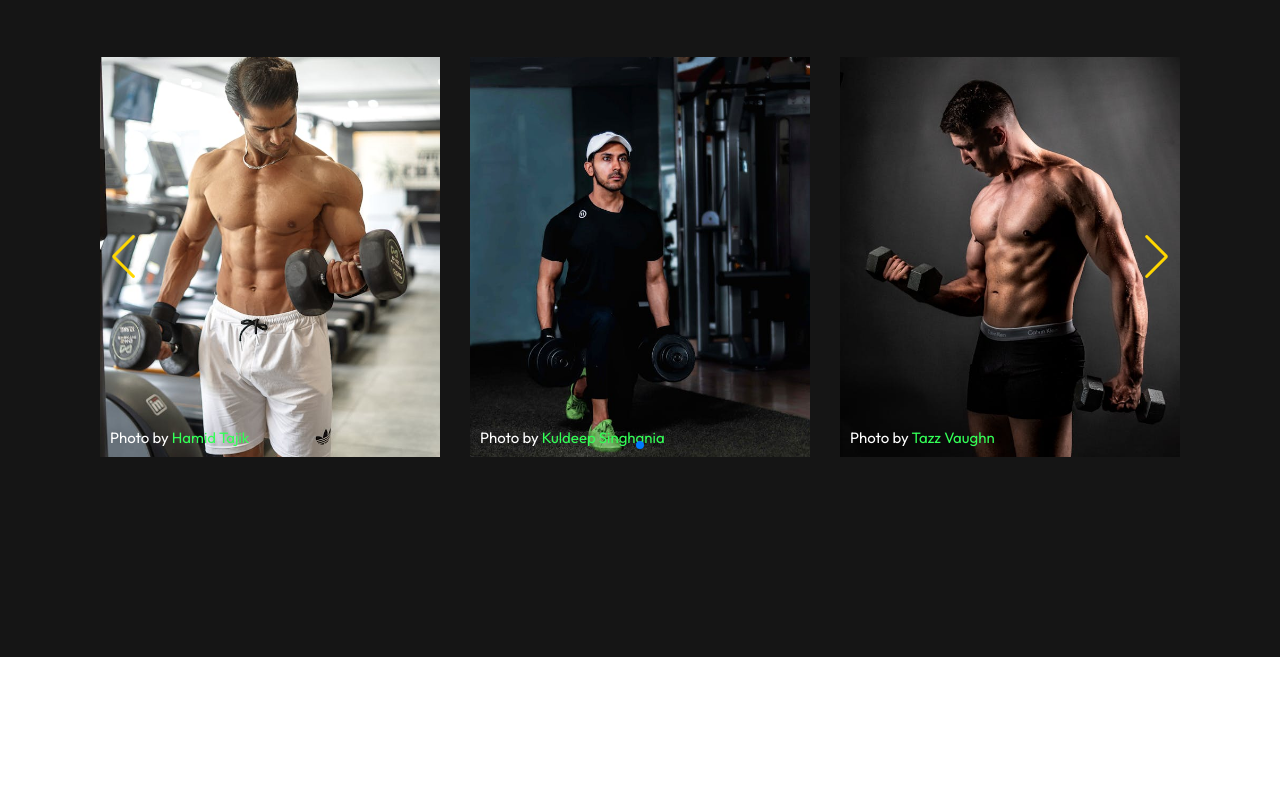
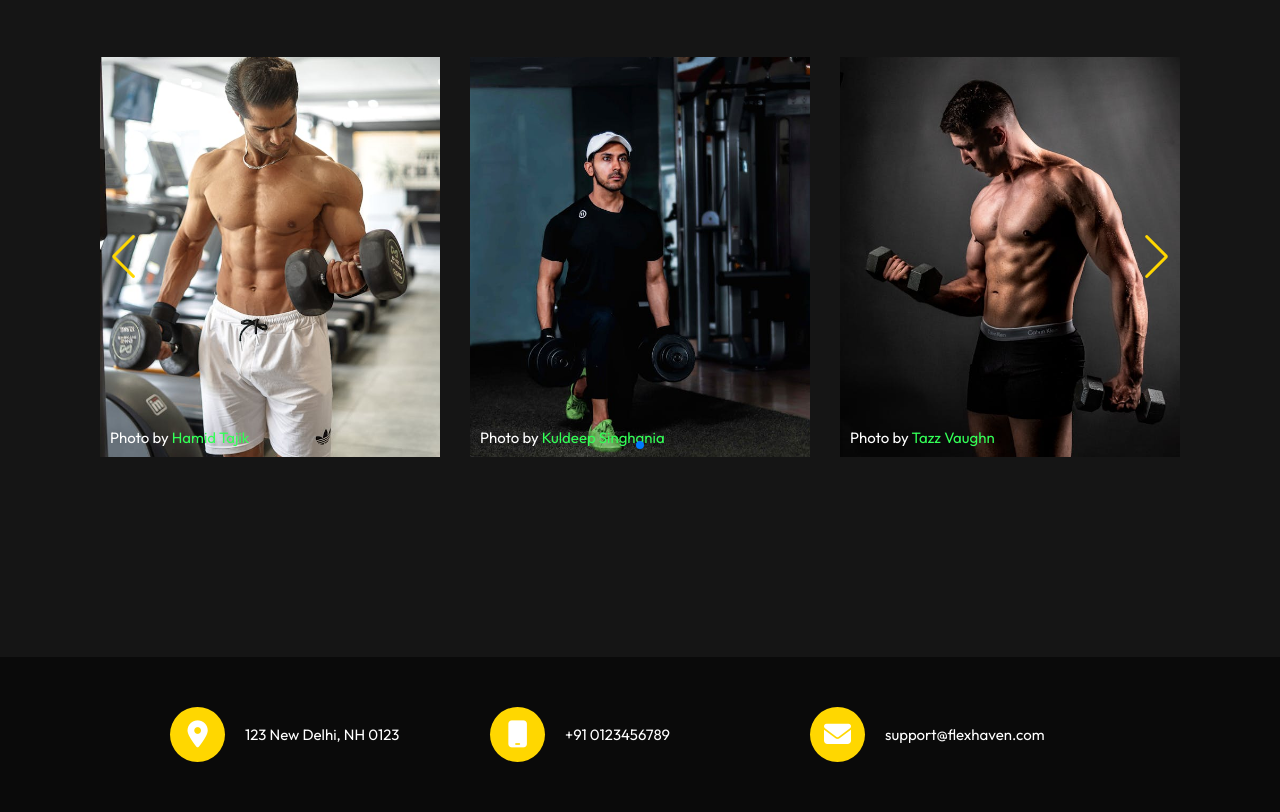
Before and after one commit to Itssanthoshhere/Flex-Haven, a plain HTML site: page index.html in a window 1280 px wide. Shown: the part 5002-5814 px from the top of the page. Before the commit the page ends 5659 px from the top, so only its background shows below. Drawn offline with nearby package versions, Linux system fonts and the light colour scheme.

Commit message:
Implement the Info-Box Section

```diff
--- a/css/style.css
+++ b/css/style.css
@@ -760,6 +760,39 @@ img {
 }
 
 
+/* Info Box Section */
+.info-box {
+    padding: 50px;
+    background: #0a0a0a;
+}
+
+.info-box .card {
+    width: 30rem;
+    height: auto;
+    position: relative;
+    display: flex;
+    align-items: center;
+    gap: 2rem;
+}
+
+.info-box .card .card-icon {
+    width: 5.5rem;
+    height: 5.5rem;
+    border-radius: 50%;
+    background: var(--gold);
+    display: flex;
+    justify-content: center;
+    align-items: center;
+    font-size: 2.7rem;
+    color: #fff;
+    font-weight: 500;
+}
+
+.info-box .card .card-text p {
+    font-size: 1.5rem;
+    font-weight: 400;
+    color: #fff;
+}
 
 
 
@@ -986,6 +1019,11 @@ img {
     .team {
         padding: 50px;
     }
+
+    .info-box .card {
+        width: 100%;
+        margin: 2rem 0;
+    }
 }
 
 @media (max-width:600px) {
--- a/index.html
+++ b/index.html
@@ -429,6 +429,38 @@
     </section>
 
 
+    <!-- Info Box Section -->
+    <div class="info-box grid grid-col-3 justify-content-center">
+        <div class="card">
+            <div class="card-icon">
+                <i class="fa-solid fa-location-dot"></i>
+            </div>
+            <div class="card-text">
+                <p>123 New Delhi, NH 0123</p>
+            </div>
+        </div>
+
+        <div class="card">
+            <div class="card-icon">
+                <i class="fa-solid fa-mobile"></i>
+            </div>
+            <div class="card-text">
+                <p>+91 0123456789</p>
+            </div>
+        </div>
+
+        <div class="card">
+            <div class="card-icon">
+                <i class="fa-solid fa-envelope"></i>
+            </div>
+            <div class="card-text">
+                <p>support@flexhaven.com</p>
+            </div>
+        </div>
+    </div>
+
+
+
 
     <!-- Swiper.js CDN -->
     <script src="https://cdn.jsdelivr.net/npm/swiper@11/swiper-bundle.min.js"></script>
```
